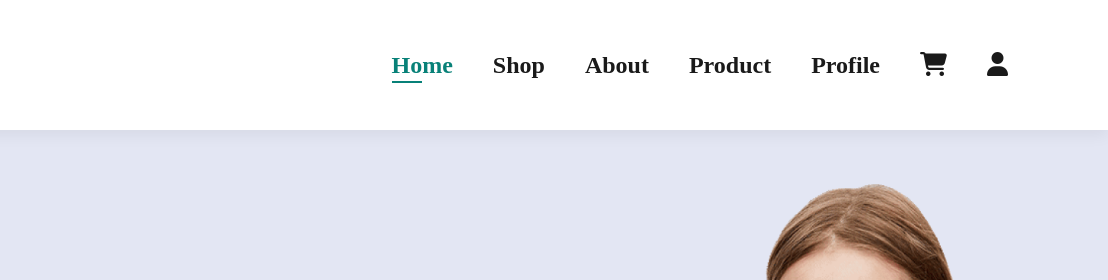
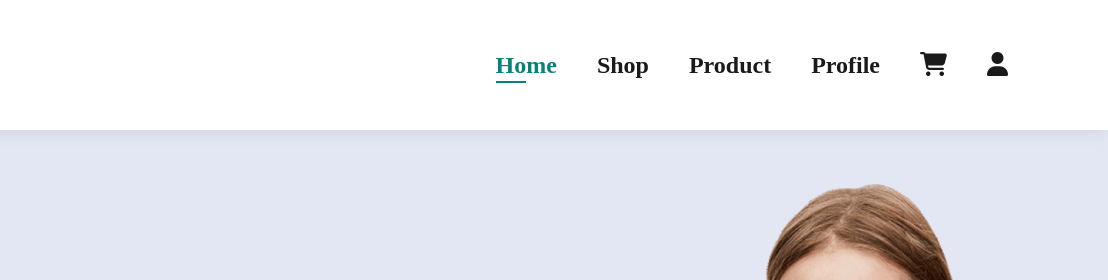
Before and after one commit to chunsiu/cumall, a plain HTML site: page html/index.html in a window 1280 px wide. Shown: the top 280 px of the page, 172-1280 px from the left. Drawn offline with nearby package versions, Linux system fonts and the light colour scheme; files that its build step writes are made by us from their sources; a script that the page names is missing; files whose address does not match are found by name.

Commit message:
corrected the css path

```diff
--- a/html/index.html
+++ b/html/index.html
@@ -3,7 +3,7 @@
 <head>
     <meta charset="UTF-8">
     <script src="https://kit.fontawesome.com/c3cb9c913e.js"></script>
-    <link rel="stylesheet" href="style.css">
+    <link rel="stylesheet" href="../style.css">
     <link href='https://unpkg.com/boxicons@2.1.4/css/boxicons.min.css' rel='stylesheet'>
     <meta name="viewport" content="width=device-width, initial-scale=1.0">
     <title>CUMall</title>
@@ -17,7 +17,6 @@
             <ul id="navbar">
                 <li><a class="active" href="index.html">Home</a></li>
                 <li><a href="shop.html">Shop</a></li>
-                <li><a href="about.html">About</a></li>
                 <li><a href="product.html">Product</a></li>
                 <li><a href="profile.html">Profile</a></li>
                 <li><a href="cart.html"><i class="fa-solid fa-cart-shopping"></i></a></li>
```
Also changed, not shown: html/cart.html (+1 -2 lines), html/login.html (+1 -2 lines), html/profile.html (+1 -2 lines), html/registration.html (+1 -2 lines), html/shop.html (+0 -1 lines).
